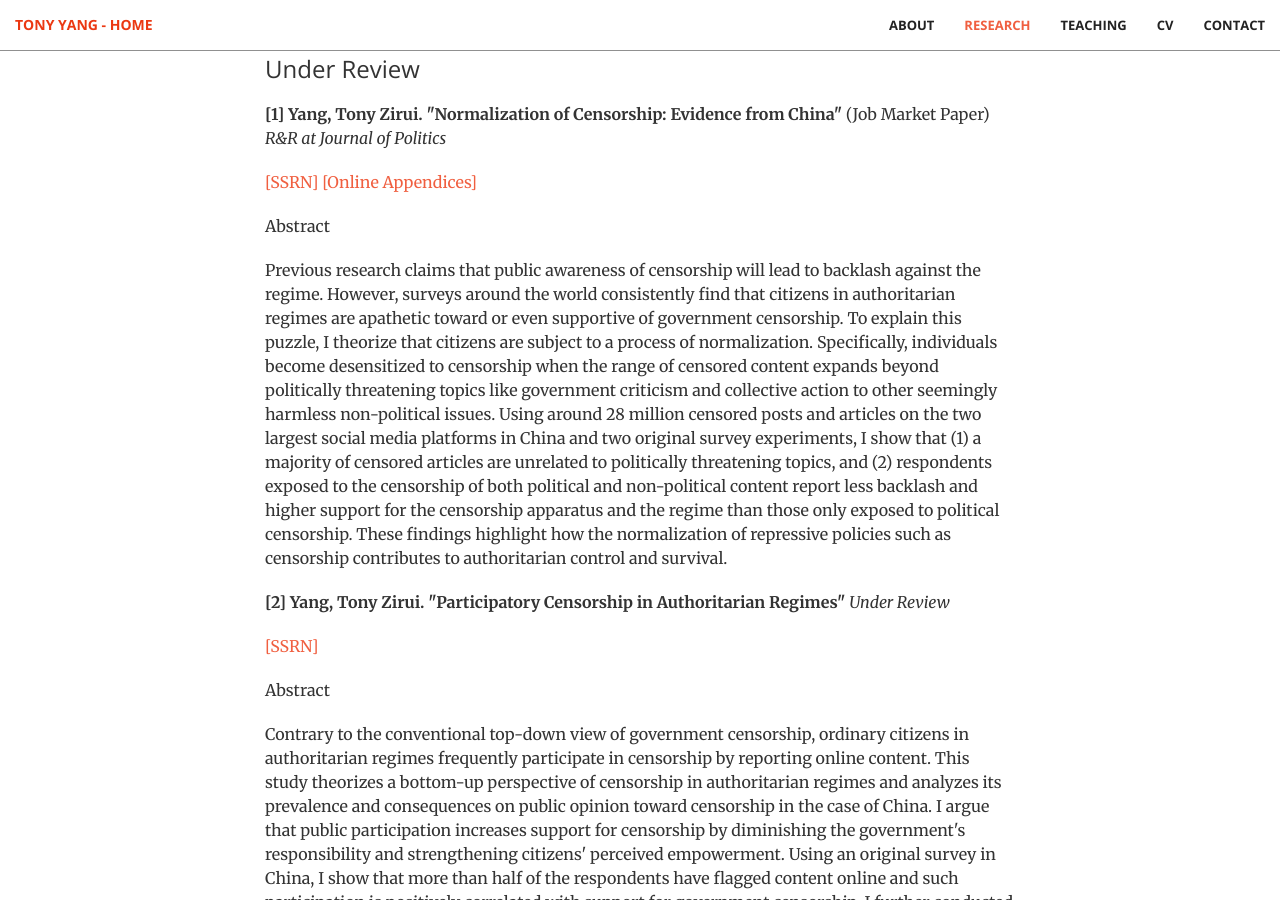
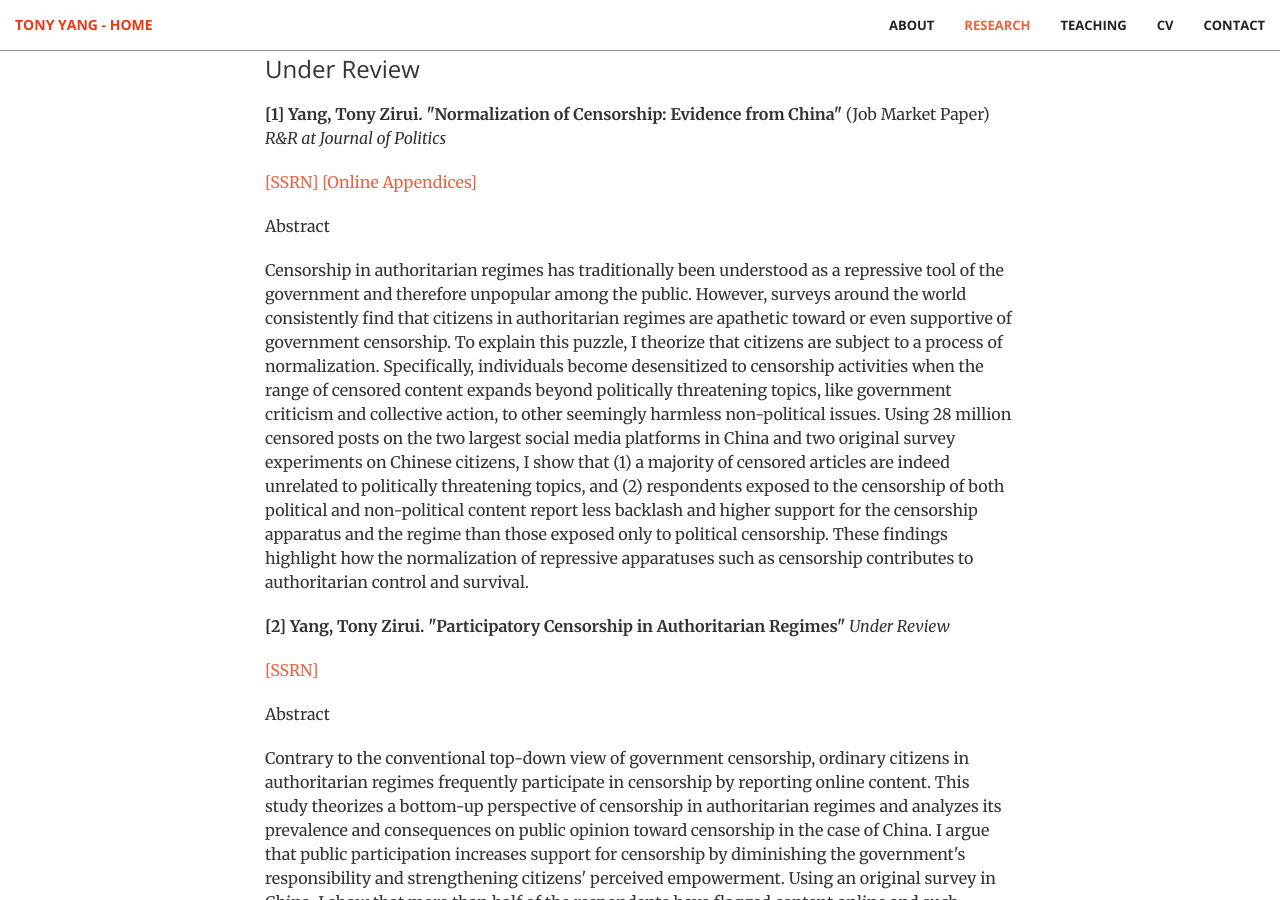
Before and after one commit to tonyhsfz/website, a Jekyll site: the page built from index.html, in a window 1280 px wide and 900 px high, scrolled down 2188 px. Built offline with Jekyll 4.4.1, drawn with Linux system fonts in a browser that asks for light colours.

Commit message:
Update publication.html

```diff
--- a/_includes/publication.html
+++ b/_includes/publication.html
@@ -11,13 +11,13 @@
                     <a href="/img/Censorship_Appendices.pdf">[Online Appendices]</a></p>
 <p> Abstract </p>
 <p>
-Previous research claims that public awareness of censorship will lead to backlash against the regime.
+Censorship in authoritarian regimes has traditionally been understood as a repressive tool of the government and therefore unpopular among the public.
         However, surveys around the world consistently find that citizens in authoritarian regimes are apathetic toward or even supportive of government censorship.
         To explain this puzzle, I theorize that citizens are subject to a process of normalization.
-        Specifically, individuals become desensitized to censorship when the range of censored content expands beyond politically threatening topics like government criticism and collective action to other seemingly harmless non-political issues.
-        Using around 28 million censored posts and articles on the two largest social media platforms in China and two original survey experiments, I show that (1) a majority of censored articles are unrelated to politically threatening topics,
-        and (2) respondents exposed to the censorship of both political and non-political content report less backlash and higher support for the censorship apparatus and the regime than those only exposed to political censorship.
-        These findings highlight how the normalization of repressive policies such as censorship contributes to authoritarian control and survival.                    </p>
+        Specifically, individuals become desensitized to censorship activities when the range of censored content expands beyond politically threatening topics, like government criticism and collective action, to other seemingly harmless non-political issues.
+        Using 28 million censored posts on the two largest social media platforms in China and two original survey experiments on Chinese citizens, I show that (1) a majority of censored articles are indeed unrelated to politically threatening topics, and (2) respondents exposed to the censorship of both political and non-political content report less backlash and higher support for the censorship apparatus and the regime than those exposed only to political censorship.
+        These findings highlight how the normalization of repressive apparatuses such as censorship contributes to authoritarian control and survival.
+</p>
  <p></p>
                      <p></p>
 <p><b>[2] Yang, Tony Zirui. "Participatory Censorship in Authoritarian Regimes" </b> <i>Under Review</i> </p>
```
